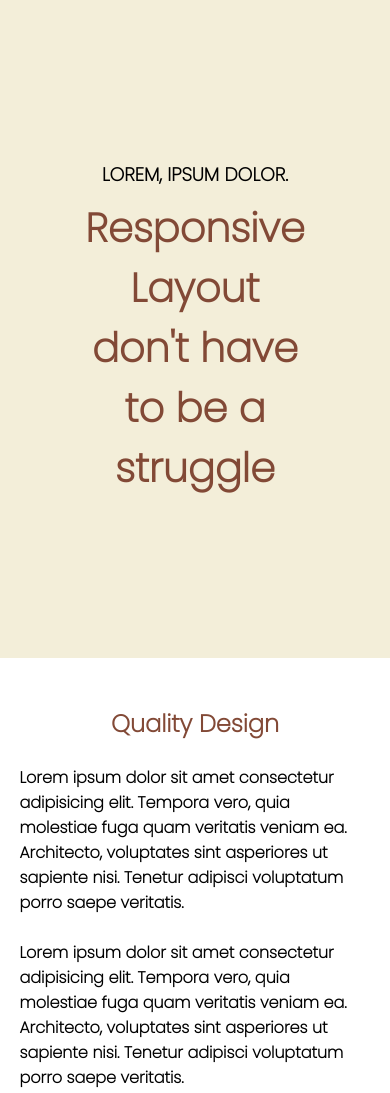
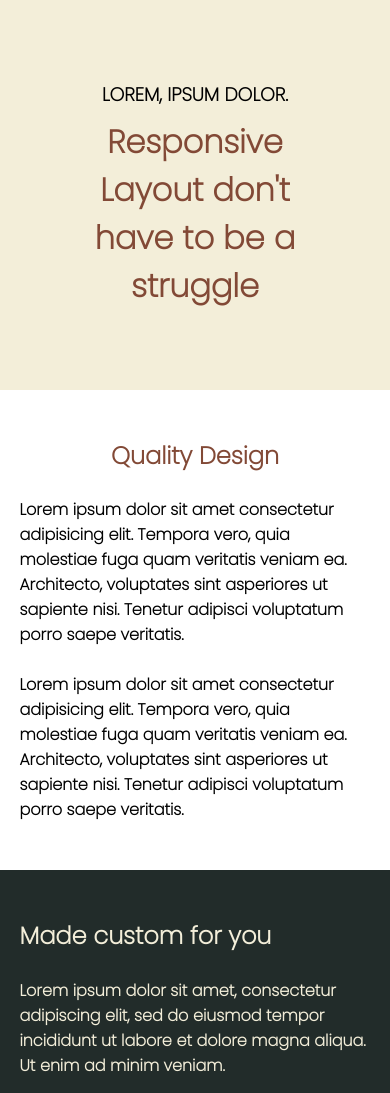
Before and after one commit to Orison03/Conquering-Responsive-Layout-Challenge-1, a plain HTML site: page index.html in a window 390 px wide. Shown: the top 1093 px of the page. Drawn offline with Linux system fonts and the light colour scheme.

Commit message:
change the main heading and the width of the container

```diff
--- a/styles.css
+++ b/styles.css
@@ -80,6 +80,14 @@ img{
 }
 
 @media (max-width: 600px) {
+    .first__container{
+        padding: 5em 0;
+    }
+
+    .inner__text h2{
+      font-size: 2em;
+    }
+
     .row{
         display: block;
     }
```
